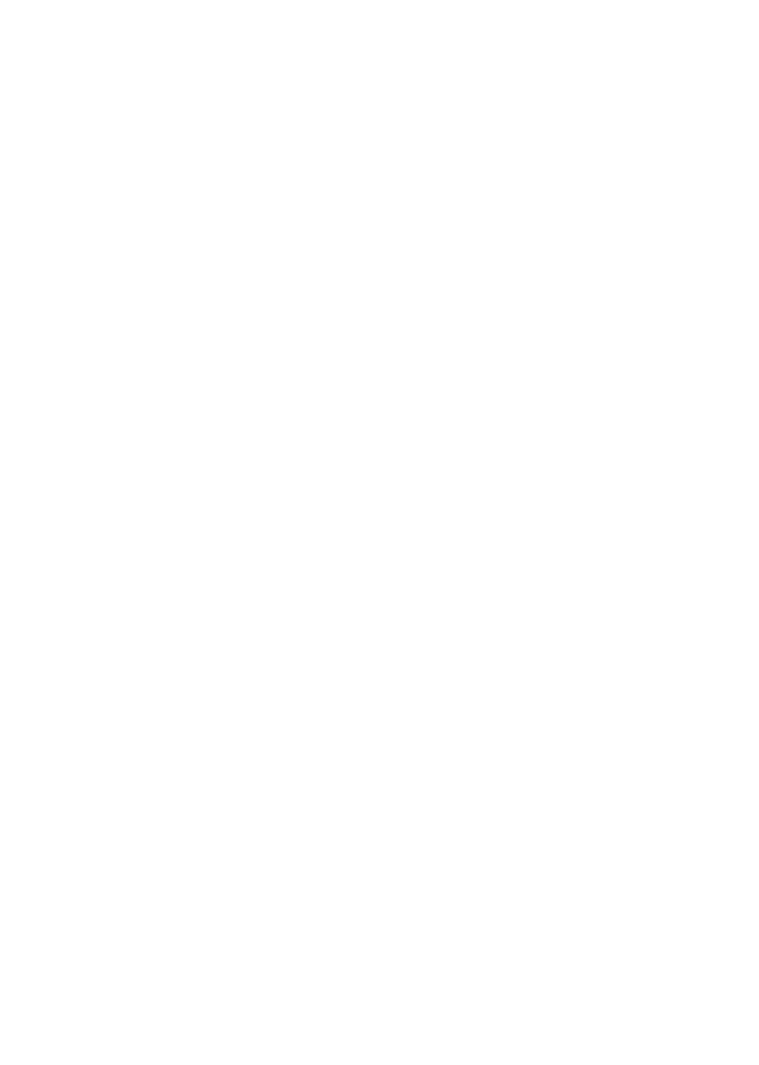
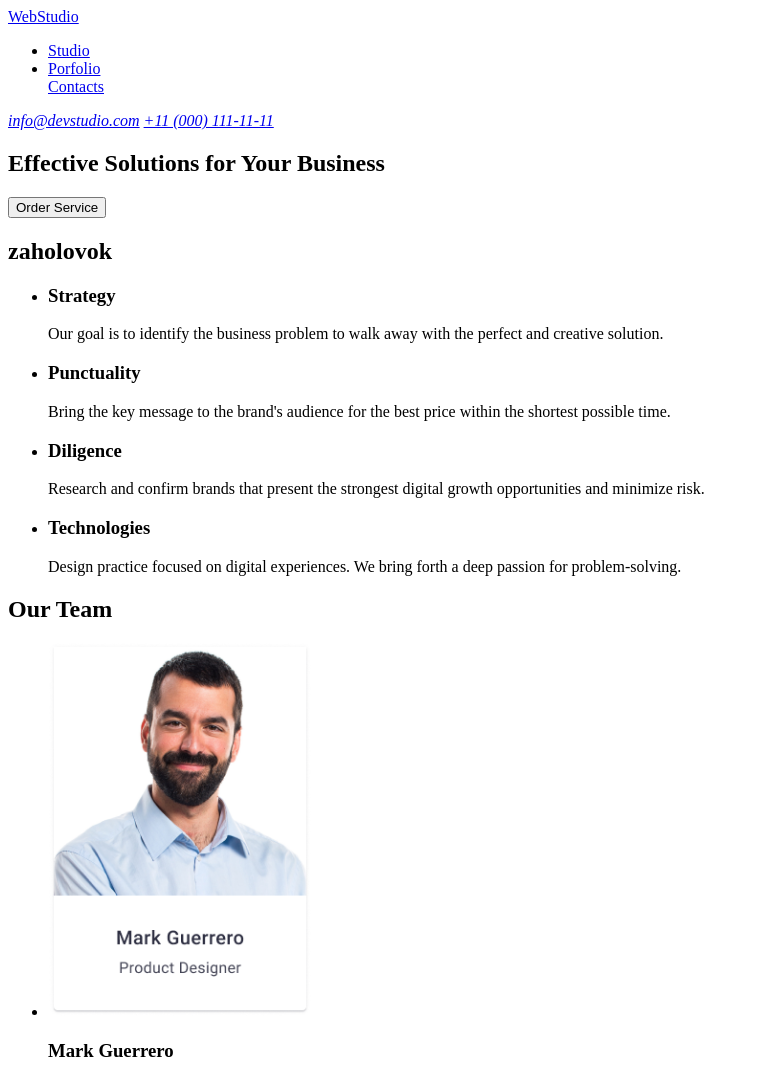
Before and after one commit to HannaMoisieieva/goit-markup-hw-01, a plain HTML site: page index.html in a window 1280 px wide. Shown: the top 1065 px of the page, without its empty margins (0-759 px from the left). Before the commit the page ends 800 px from the top, so only its background shows below. Drawn offline with Linux system fonts and the light colour scheme.

Commit message:
updatet index html file

```diff
--- a/index.html
+++ b/index.html
@@ -3,9 +3,90 @@
  <head>
     <meta charset="UTF-8">
     <meta name="viewport" content="width=device-width, initial-scale=1.0">
-    <title>Document</title>
+    <title>webstudio</title>
  </head>
  <body>
-    <header></header>
+    <header>
+         <nav>
+            <a href="./index.html">WebStudio</a>
+            <ul>
+                <li>
+                    <a href="studio">Studio</a>
+                </li>
+                <li>
+                    <a href="portfolio">Porfolio</a>
+                </li>
+                <a href="contacts">Contacts</a>
+            </ul>
+         </nav>
+         <address>
+            <a
+                href="mailto:info@devstudio.com">info@devstudio.com</a>
+                <a href="tel:>+110001111111">+11 (000) 111-11-11</a>
+         </address>
+     </header>
+     <main>
+        <section>
+            <h1>Effective Solutions
+                for Your Business</h1>
+                <button type="button">Order Service</button</button>
+            </section>
+        <section>
+            <h2>zaholovok</h2>
+            <ul>
+                <li>
+                    <h3>Strategy</h3>
+                    <p>Our goal is to identify the business
+                        problem to walk away with the perfect and creative solution. </p>
+                </li>
+                <li>
+                    <h3>Punctuality</h3>
+                    <p>Bring the key message to the brand's audience for the best price within the shortest possible time.</p>
+                </li>
+                <li>
+                    <h3>Diligence</h3>
+                    <p>Research and confirm brands that present the strongest digital growth opportunities and minimize risk.</p>
+                </li>
+                <li>
+                    <h3>Technologies</h3>
+                    <p>Design practice focused on digital experiences. We bring forth a deep passion for problem-solving.</p>
+                </li>
+            </ul>
+        </section>
+        <section>
+
+        <h2>Our Team</h2>
+        <ul>
+            <li>
+                <img src="./images/Team Card 1.png" alt="foto Mark Guerrero" width="264">
+                <h3>Mark Guerrero</h3>
+                <p>Product Designer</p>
+            </li>
+            <li>
+                <img src="./images/Team Card 2.png" alt="foto Tom Ford" width="264">
+                <h3>Tom Ford</h3>
+                <p>Frontend Developer</p>
+            </li>
+            <li>
+                <img src="./images/Team Card 3.png" alt="foto Camila Garcia " width="264">
+                <h3>Camila Garcia</h3>
+                <p>Marketing</p>
+
+            </li>
+            <li>
+                <img src="./images/Team Card 4.png" alt="foto Daniel Wilson " width="264">
+                <h3>Daniel Wilson</h3>
+                <p>UI Designer</p>
+
+            </li>
+        </ul>
+    </section>
+
+     </main>
+     <footer>
+        <a href=" .index.html">WebStudio</a>
+        <p>Increase the flow of customers and sales for your business with digital marketing & growth solutions.</p>
+     </footer>
+
  </body>
  </html>
```
Also changed, not shown: images/Team Card 1.png (added), images/Team Card 2.png (added), images/Team Card 3.png (added), images/Team Card 4.png (added).
